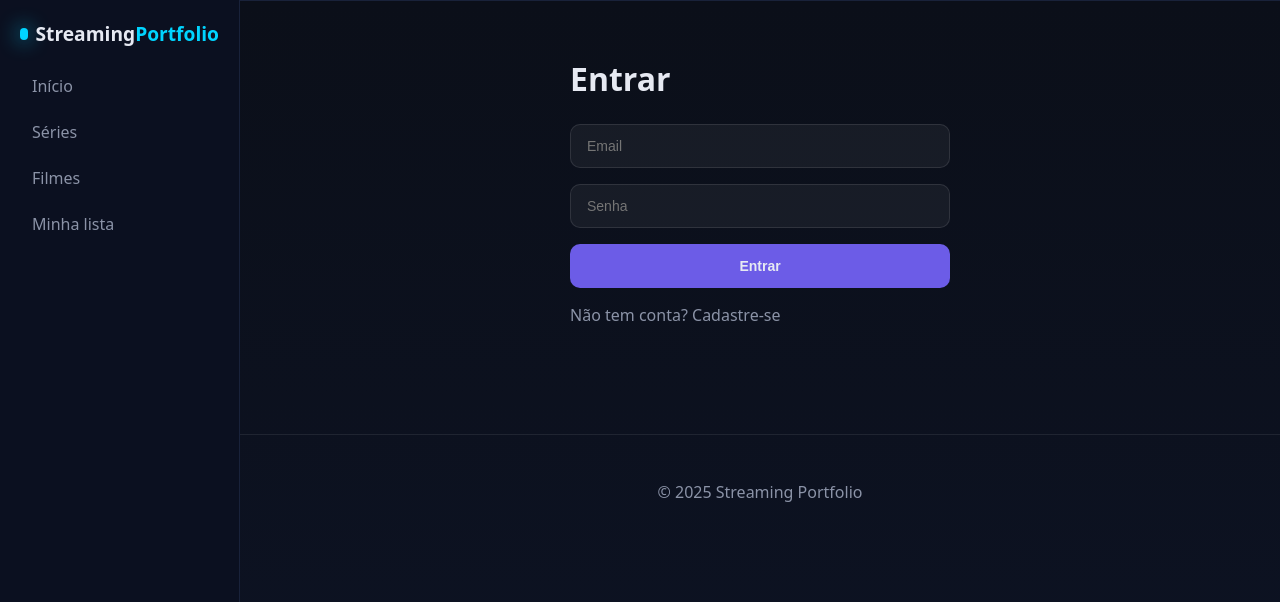
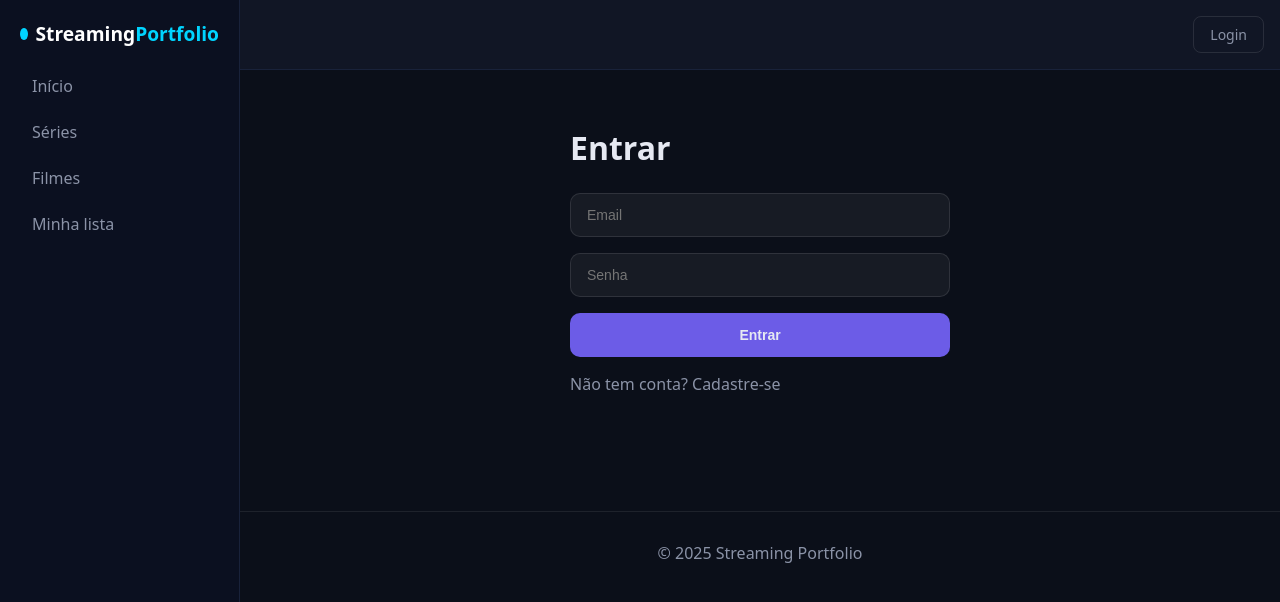
Before and after one commit to biagalindoo/streaming-portfolio, a React (Create React App) app in the folder streaming-portfolio-frontend/: page /login in a window 1280 px wide. Shown: the top 602 px of the page. Built offline with nearby package versions, Linux system fonts and the light colour scheme.

Commit message:
style: enhance Catalog, Layout, and MovieCard components with improved user interface, conditional rendering, and refined styles

```diff
--- a/streaming-portfolio-frontend/src/components/Layout.js
+++ b/streaming-portfolio-frontend/src/components/Layout.js
@@ -5,38 +5,43 @@ import { AuthContext } from '../context/AuthContext';
 
 const Layout = () => {
     const { user, logout } = useContext(AuthContext);
+
     return (
-        <div style={{ display: 'grid', gridTemplateColumns: '240px 1fr', minHeight: '100vh' }}>
-            <aside style={{ background: '#0b1020', borderRight: '1px solid #19223a' }}>
-                <div className="container" style={{ padding: 20 }}>
-                    <Link to="/" className="brand" style={{ display: 'flex', alignItems: 'center', gap: 8 }}>
-                        <span className="brand-dot" />
-                        <span>Streaming<span style={{ color: 'var(--accent)' }}>Portfolio</span></span>
+        <div style={{ display: 'flex', minHeight: '100vh', background: '#0b0f19' }}>
+            <aside style={{ width: '240px', background: '#0b1020', borderRight: '1px solid #19223a' }}>
+                <div style={{ padding: 20 }}>
+                    <Link to="/" style={{ display: 'flex', alignItems: 'center', gap: 8, color: 'white', textDecoration: 'none' }}>
+                        <span style={{ width: 12, height: 12, borderRadius: '50%', background: '#00d4ff' }} />
+                        <span style={{ fontWeight: 700, fontSize: '1.2rem' }}>
+                            Streaming<span style={{ color: '#00d4ff' }}>Portfolio</span>
+                        </span>
                     </Link>
-                    <nav className="nav" style={{ display: 'grid', marginTop: 20, gap: 8 }}>
-                        <NavLink to="/" end>Início</NavLink>
-                        <NavLink to="/?type=show">Séries</NavLink>
-                        <NavLink to="/?type=movie">Filmes</NavLink>
-                        <NavLink to="/my-list">Minha lista</NavLink>
+                    <nav style={{ display: 'flex', flexDirection: 'column', marginTop: 20, gap: 8 }}>
+                        <NavLink to="/" end style={{ color: '#8b93a7', padding: '8px 12px', borderRadius: 8, textDecoration: 'none' }}>Início</NavLink>
+                        <NavLink to="/?type=show" style={{ color: '#8b93a7', padding: '8px 12px', borderRadius: 8, textDecoration: 'none' }}>Séries</NavLink>
+                        <NavLink to="/?type=movie" style={{ color: '#8b93a7', padding: '8px 12px', borderRadius: 8, textDecoration: 'none' }}>Filmes</NavLink>
+                        <NavLink to="/my-list" style={{ color: '#8b93a7', padding: '8px 12px', borderRadius: 8, textDecoration: 'none' }}>Minha lista</NavLink>
                     </nav>
                 </div>
             </aside>
-            <div>
-            <header className="header" style={{ borderBottom: '1px solid #19223a' }}>
-                <div className="container" style={{ display: 'flex', justifyContent: 'space-between', alignItems: 'center', padding: '0 16px' }}>
+            <div style={{ flex: 1 }}>
+                <header style={{ background: 'rgba(17, 23, 38, 0.95)', borderBottom: '1px solid #19223a', padding: '16px' }}>
+                    <div style={{ display: 'flex', justifyContent: 'space-between', alignItems: 'center' }}>
                         <div />
-                    {user && (
+                        {user ? (
                             <div style={{ display: 'flex', alignItems: 'center', gap: 12 }}>
                                 <NavLink to="/user" style={{
                                     width: 40,
                                     height: 40,
                                     borderRadius: '50%',
-                                background: 'var(--primary)',
+                                    background: '#6c5ce7',
                                     display: 'flex',
                                     alignItems: 'center',
                                     justifyContent: 'center',
                                     fontSize: 16,
-                                fontWeight: 600
+                                    fontWeight: 600,
+                                    color: 'white',
+                                    textDecoration: 'none'
                                 }}>
                                     {(user.name || user.email || 'U').charAt(0).toUpperCase()}
                                 </NavLink>
@@ -45,7 +50,7 @@ const Layout = () => {
                                     style={{
                                         background: 'none',
                                         border: 'none',
-                                    color: 'var(--muted)',
+                                        color: '#8b93a7',
                                         cursor: 'pointer',
                                         fontSize: 14
                                     }}
@@ -53,14 +58,25 @@ const Layout = () => {
                                     Sair
                                 </button>
                             </div>
+                        ) : (
+                            <NavLink to="/login" style={{
+                                color: '#8b93a7',
+                                textDecoration: 'none',
+                                fontSize: 14,
+                                padding: '8px 16px',
+                                borderRadius: 8,
+                                border: '1px solid rgba(255,255,255,0.1)'
+                            }}>
+                                Login
+                            </NavLink>
                         )}
                     </div>
                 </header>
-            <main className="container" style={{ paddingTop: 24 }}>
+                <main style={{ padding: '24px', maxWidth: '1200px', margin: '0 auto' }}>
                     <Outlet />
                 </main>
-            <footer className="footer">
-                <div className="container">© {new Date().getFullYear()} Streaming Portfolio</div>
+                <footer style={{ marginTop: 60, padding: '30px 0', color: '#8b93a7', borderTop: '1px solid rgba(255,255,255,0.08)', textAlign: 'center' }}>
+                    © {new Date().getFullYear()} Streaming Portfolio
                 </footer>
             </div>
         </div>
--- a/streaming-portfolio-frontend/src/components/MovieCard.js
+++ b/streaming-portfolio-frontend/src/components/MovieCard.js
@@ -4,17 +4,32 @@ import { Link } from 'react-router-dom';
 
 const MovieCard = ({ id, title, posterUrl, year }) => {
     return (
-        <Link to={`/movies/${id}`} className="card">
+        <Link to={`/movies/${id}`} style={{
+            background: 'rgba(255,255,255,0.03)',
+            border: '1px solid rgba(255,255,255,0.08)',
+            borderRadius: 12,
+            overflow: 'hidden',
+            textDecoration: 'none',
+            color: 'white',
+            transition: 'all 0.3s ease'
+        }}>
             {posterUrl ? (
-                <img src={posterUrl} alt={title} />
+                <img src={posterUrl} alt={title} style={{ width: '100%', height: 300, objectFit: 'cover' }} />
             ) : (
-                <div style={{ height: 270, display: 'grid', placeItems: 'center', background: '#0c1222' }}>
-                    <span className="card-meta">Sem imagem</span>
+                <div style={{
+                    height: 300,
+                    display: 'flex',
+                    alignItems: 'center',
+                    justifyContent: 'center',
+                    background: '#0c1222',
+                    color: '#8b93a7'
+                }}>
+                    Sem imagem
                 </div>
             )}
-            <div className="card-body">
-                <div className="card-title">{title}</div>
-                <div className="card-meta">{year || '—'}</div>
+            <div style={{ padding: 16 }}>
+                <div style={{ fontSize: 15, marginBottom: 8, fontWeight: 600 }}>{title}</div>
+                <div style={{ fontSize: 13, color: '#8b93a7' }}>{year || '—'}</div>
             </div>
         </Link>
     );
--- a/streaming-portfolio-frontend/src/components/MovieDetail.js
+++ b/streaming-portfolio-frontend/src/components/MovieDetail.js
@@ -9,6 +9,8 @@ const MovieDetail = () => {
     const [movie, setMovie] = useState(null);
     const [error, setError] = useState(null);
     const [loading, setLoading] = useState(true);
+    const { user, authHeaders } = useContext(AuthContext);
+    const toast = useToast();
 
     useEffect(() => {
         setLoading(true);
@@ -26,9 +28,6 @@ const MovieDetail = () => {
     if (loading) return <p>Carregando...</p>;
     if (error) return <p>Erro: {error}</p>;
     if (!movie) return <p>Não encontrado.</p>;
-
-    const { authHeaders } = useContext(AuthContext);
-    const toast = useToast();
     const addFav = async () => {
         try {
             const res = await fetch('/api/favorites', {
```
Also changed, not shown: streaming-portfolio-frontend/src/components/Catalog.js (+46 -12 lines). Lines whose indentation alone changed are shown as unchanged.
